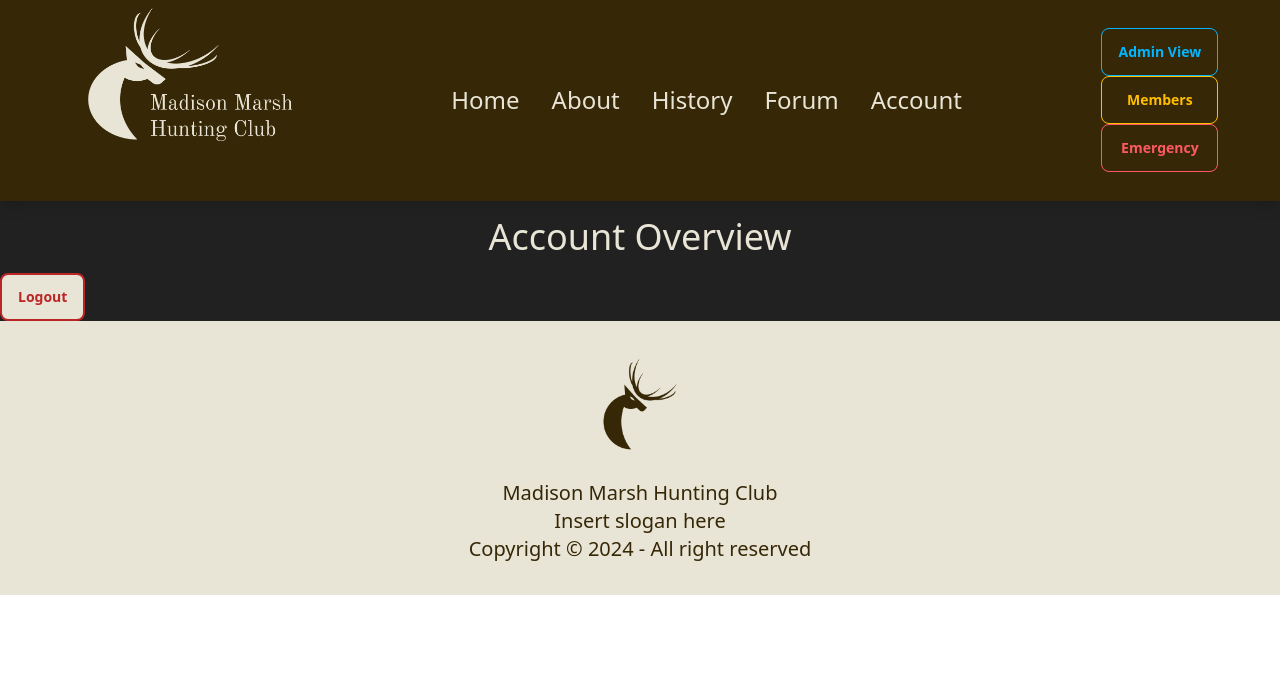
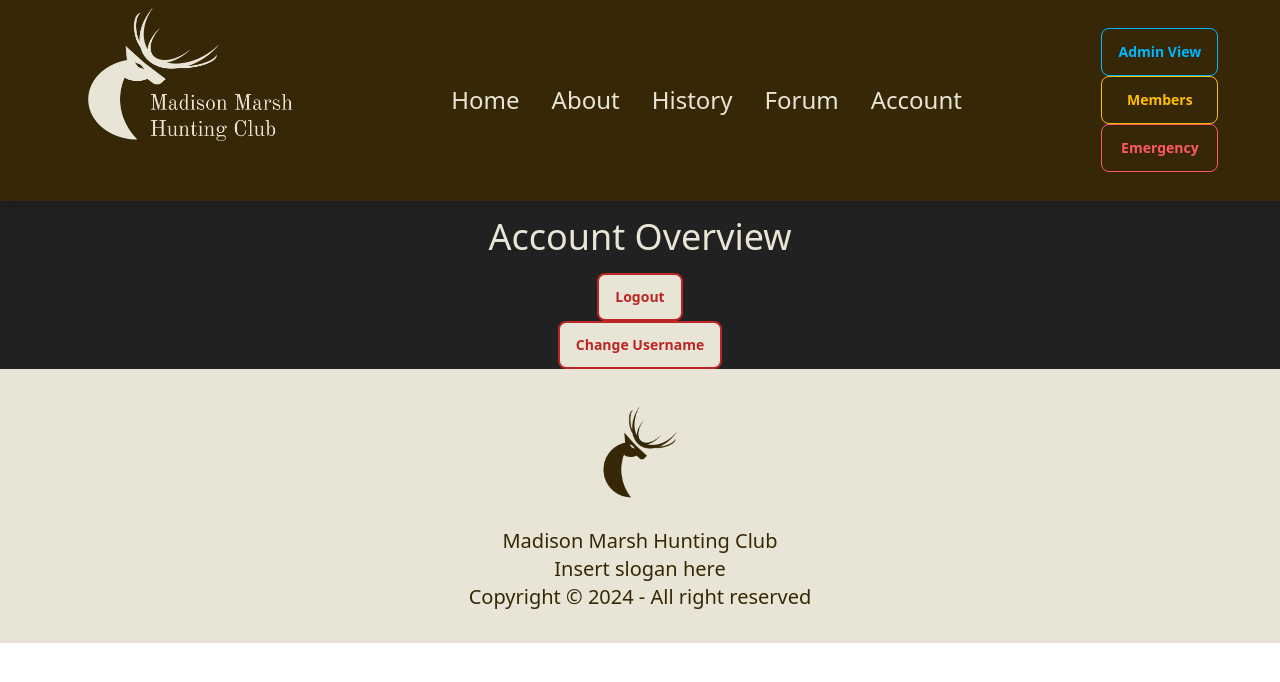
Before and after one commit to MasonH003/madison-marsh-hunting-club-website, a React (Vite) app in the folder madison-marsh/: page /AccountOverview in a window 1280 px wide. Shown: the top 682 px of the page. Built offline with nearby package versions, Linux system fonts and the light colour scheme.

Commit message:
GM1: change username button added to account overview

```diff
--- a/madison-marsh/src/pages/AccountOverview.jsx
+++ b/madison-marsh/src/pages/AccountOverview.jsx
@@ -50,6 +50,7 @@ function AccountOverview() {
             .eq('id', 1)
       }
 
+      const {visible, setVisisble } = useState(true);
 
     return (
     <accoverview>
@@ -57,9 +58,16 @@ function AccountOverview() {
       <div className = "text-4xl font-thin text-MMHCCream bg-MMHCBlack flex flex-row justify-center p-4">
         Account Overview
       </div>
-      <div className = "bg-MMHCBlack text-MMHCCream">
+      <div className = "bg-MMHCBlack text-MMHCCream flex flex-col items-center">
 
         <RedButton onClick = {signOutUser} label = {'Logout'}/>
+        <RedButton onClick = {()=> setVisisble(!visible)} label = {'Change Username'}/>
+        {visible ?
+            <div className={"visible"}></div>
+
+            :
+            <div className={"invisible"}></div>
+          }
       </div>
 
 
```
